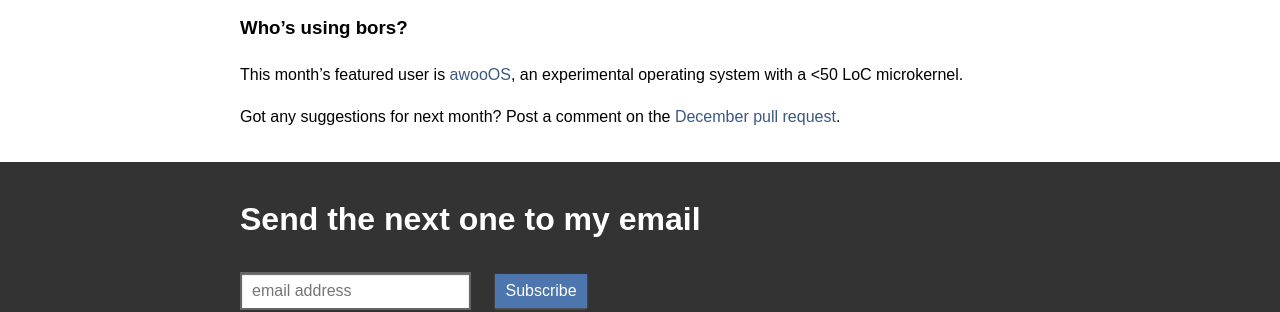
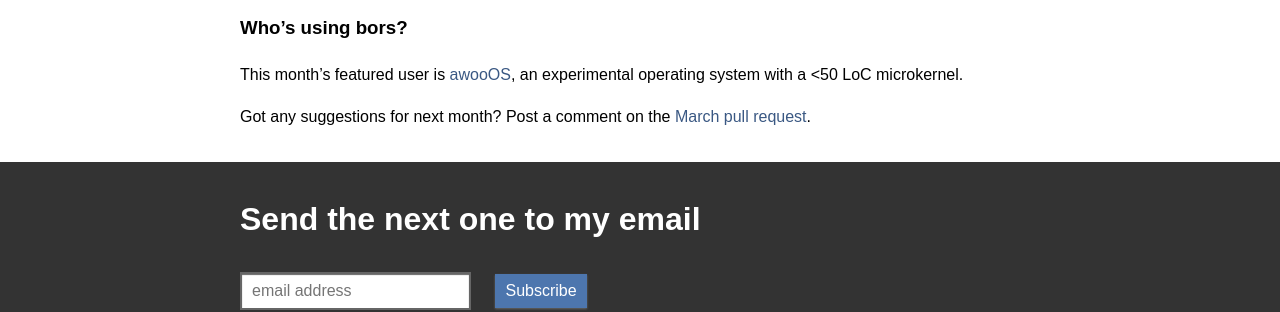
Before and after one commit to bors-ng/bors-ng.github.io, a Jekyll site: the page built from _posts/2022-03-01-tmib-62.md, in a window 1280 px wide. Shown: the part 686-998 px from the top of the page. Built offline with Jekyll 4.4.1, drawn with Linux system fonts in a browser that asks for light colours.

Commit message:
Next month PR

```diff
--- a/_posts/2022-03-01-tmib-62.md
+++ b/_posts/2022-03-01-tmib-62.md
@@ -39,4 +39,4 @@
 This month's featured user is [awooOS](https://github.com/awooos/awooos), an experimental operating system with a &lt;50 LoC microkernel.
 
 Got any suggestions for next month?
-Post a comment on the [December pull request](https://github.com/bors-ng/bors-ng.github.io/pull/___).
+Post a comment on the [March pull request](https://github.com/bors-ng/bors-ng.github.io/pull/164).
```
